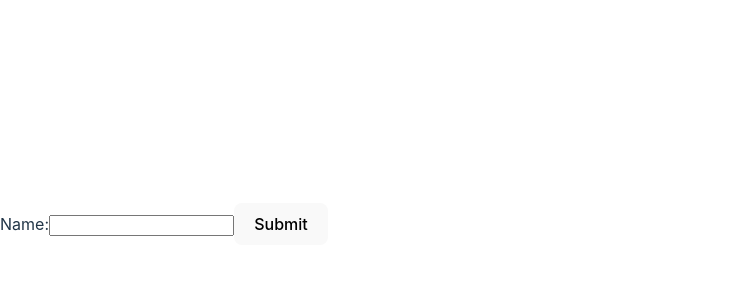
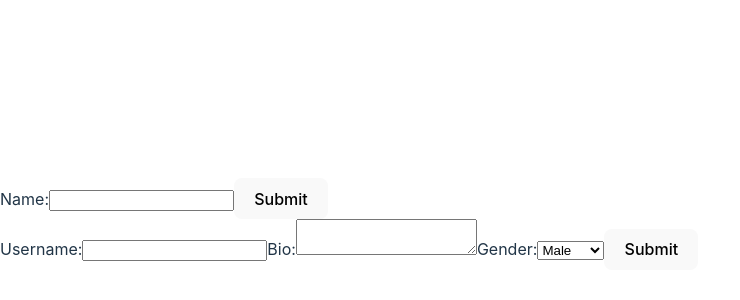
Before and after one commit to Samadali123/ReactForms, a React (Vite) app: page / in a window 1280 px wide. Shown: the part 176-476 px from the top of the page, without its empty margins (0-740 px from the left). Built offline with nearby package versions, Linux system fonts and the light colour scheme.

Commit message:
complex forms

```diff
--- a/src/App.jsx
+++ b/src/App.jsx
@@ -1,10 +1,12 @@
 import React from 'react'
 import BasicForm from './components/Basicform'
+import ComplexForm from './components/Complexform'
 
 const App = () => {
   return (
     <div>
       <BasicForm/>
+      <ComplexForm/>
     </div>
   )
 }
--- /dev/null
+++ b/src/components/Complexform.jsx
@@ -0,0 +1,38 @@
+import { useState } from "react";
+
+function ComplexForm() {
+  const [formData, setFormData] = useState({
+    username: "",
+    bio: "",
+    gender: "male",
+  });
+
+  const handleChange = (e) => {
+    setFormData({ ...formData, [e.target.name]: e.target.value });
+  };
+
+  const handleSubmit = (e) => {
+    e.preventDefault();
+    alert("Form submitted succesfullly.")
+  };
+
+  return (
+    <form onSubmit={handleSubmit}>
+      <label>Username:</label>
+      <input type="text" name="username" value={formData.username} onChange={handleChange} />
+
+      <label>Bio:</label>
+      <textarea name="bio" value={formData.bio} onChange={handleChange} />
+
+      <label>Gender:</label>
+      <select name="gender" value={formData.gender} onChange={handleChange}>
+        <option value="male">Male</option>
+        <option value="female">Female</option>
+      </select>
+
+      <button type="submit">Submit</button>
+    </form>
+  );
+}
+
+export default ComplexForm;
```
